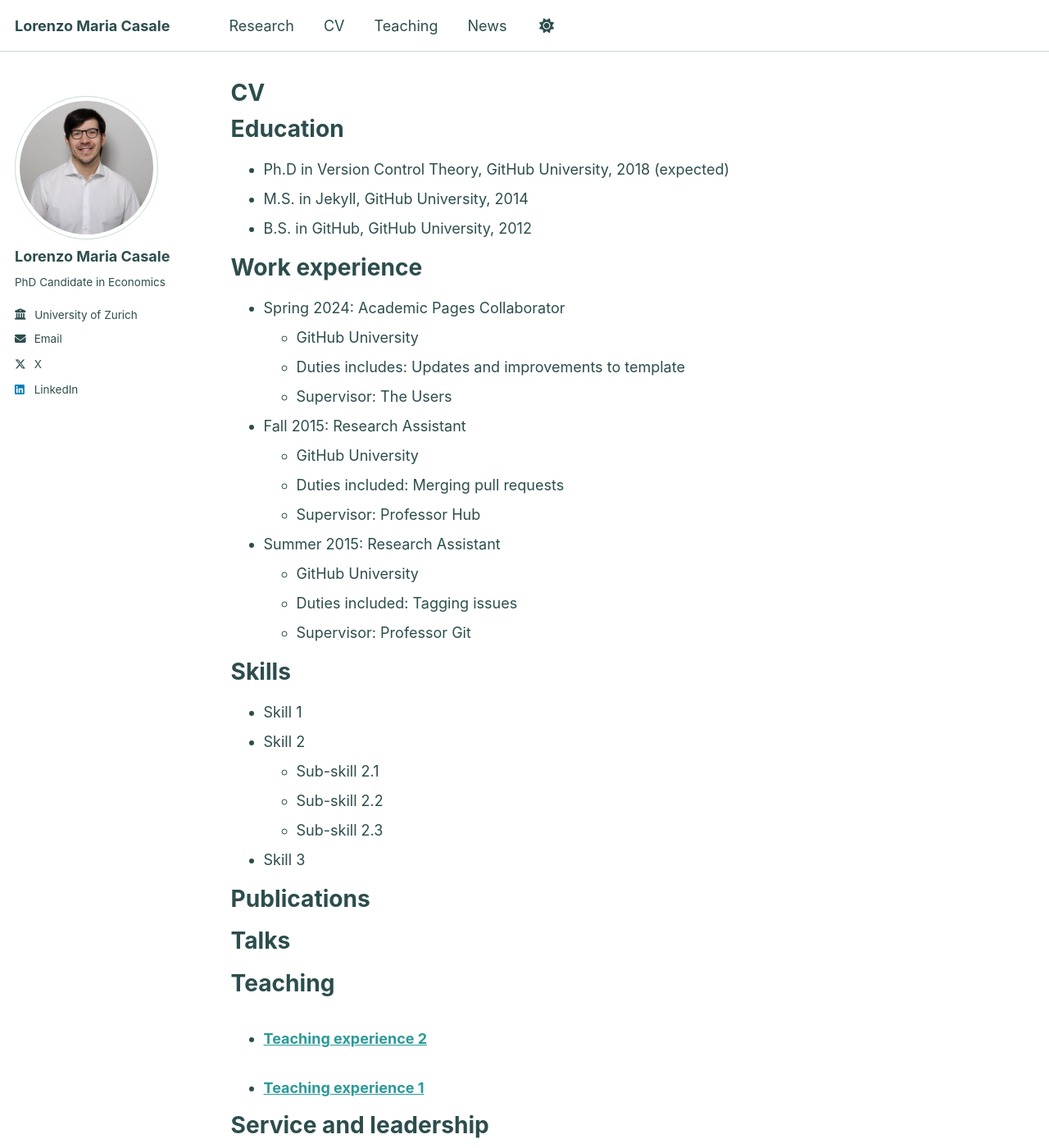
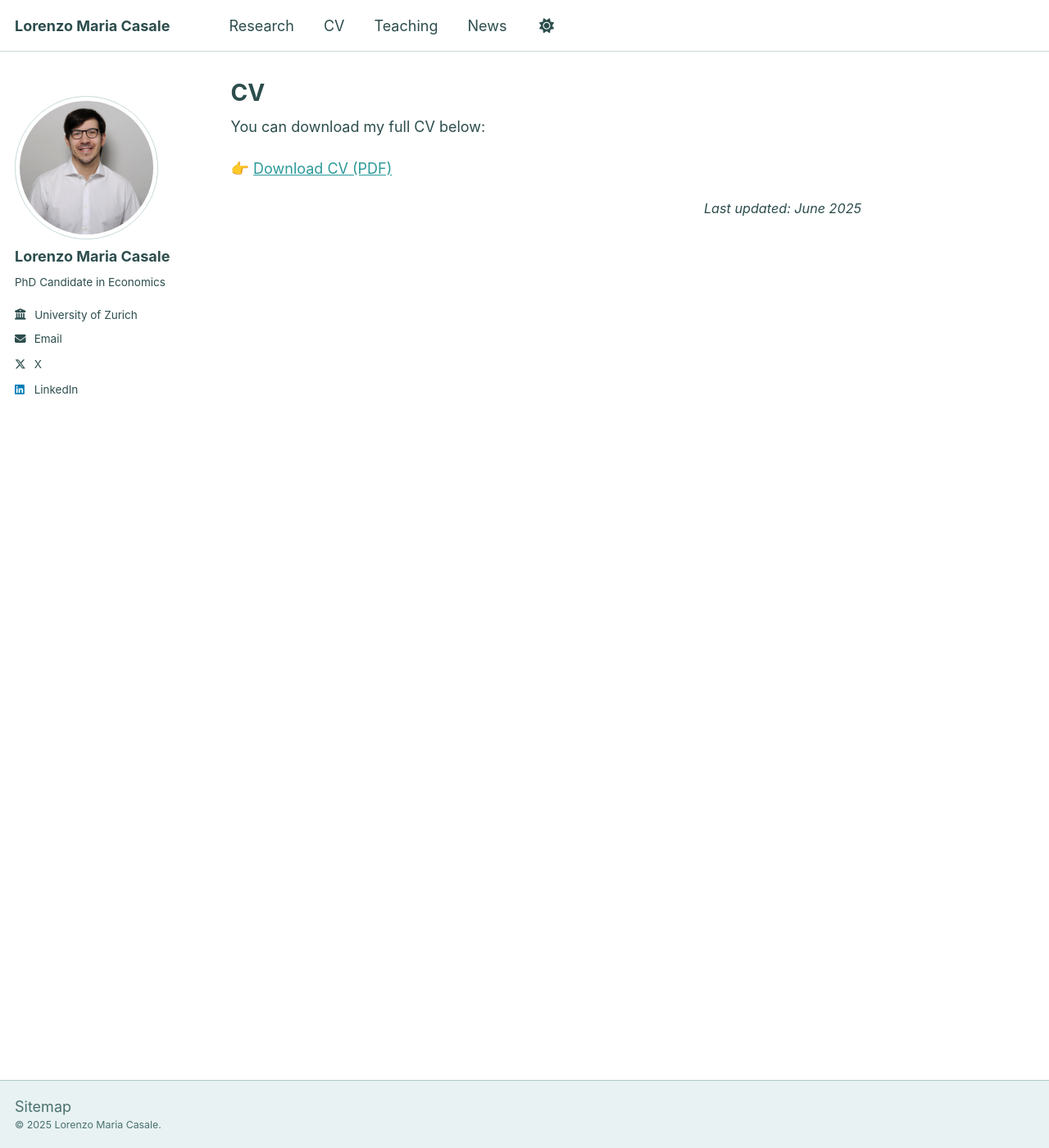
Before and after one commit to lorenzomariacasale/lorenzomariacasale.github.io, a Jekyll site: the page built from _pages/cv.md, in a window 1280 px wide and 1400 px high. Shown: the whole window at 82% size. Built offline with Jekyll 4.4.1, drawn with Linux system fonts in a browser that asks for light colours; some of the changed text lies outside the part shown.

Commit message:
First Trial CV Section

```diff
--- a/_pages/cv.md
+++ b/_pages/cv.md
@@ -1,64 +1,14 @@
 ---
-layout: archive
 title: "CV"
 permalink: /cv/
+layout: single
 author_profile: true
-redirect_from:
-  - /resume
 ---
 
-{% include base_path %}
+You can download my full CV below:
 
-Education
-======
-* Ph.D in Version Control Theory, GitHub University, 2018 (expected)
-* M.S. in Jekyll, GitHub University, 2014
-* B.S. in GitHub, GitHub University, 2012
+👉 [Download CV (PDF)](/files/CV.pdf)
 
-Work experience
-======
-* Spring 2024: Academic Pages Collaborator
-  * GitHub University
-  * Duties includes: Updates and improvements to template
-  * Supervisor: The Users
-
-* Fall 2015: Research Assistant
-  * GitHub University
-  * Duties included: Merging pull requests
-  * Supervisor: Professor Hub
-
-* Summer 2015: Research Assistant
-  * GitHub University
-  * Duties included: Tagging issues
-  * Supervisor: Professor Git
-
-Skills
-======
-* Skill 1
-* Skill 2
-  * Sub-skill 2.1
-  * Sub-skill 2.2
-  * Sub-skill 2.3
-* Skill 3
-
-Publications
-======
-  <ul>{% for post in site.publications reversed %}
-    {% include archive-single-cv.html %}
-  {% endfor %}</ul>
-
-Talks
-======
-  <ul>{% for post in site.talks reversed %}
-    {% include archive-single-talk-cv.html  %}
-  {% endfor %}</ul>
-
-Teaching
-======
-  <ul>{% for post in site.teaching reversed %}
-    {% include archive-single-cv.html %}
-  {% endfor %}</ul>
-
-Service and leadership
-======
-* Currently signed in to 43 different slack teams
+<p style="text-align: right; font-style: italic; font-size: 0.9em; margin-top: 1rem;">
+  Last updated: June 2025
+</p>
```
Also changed, not shown: files/bibtex1.bib (deleted, +0 -10 lines), 7 other files.
